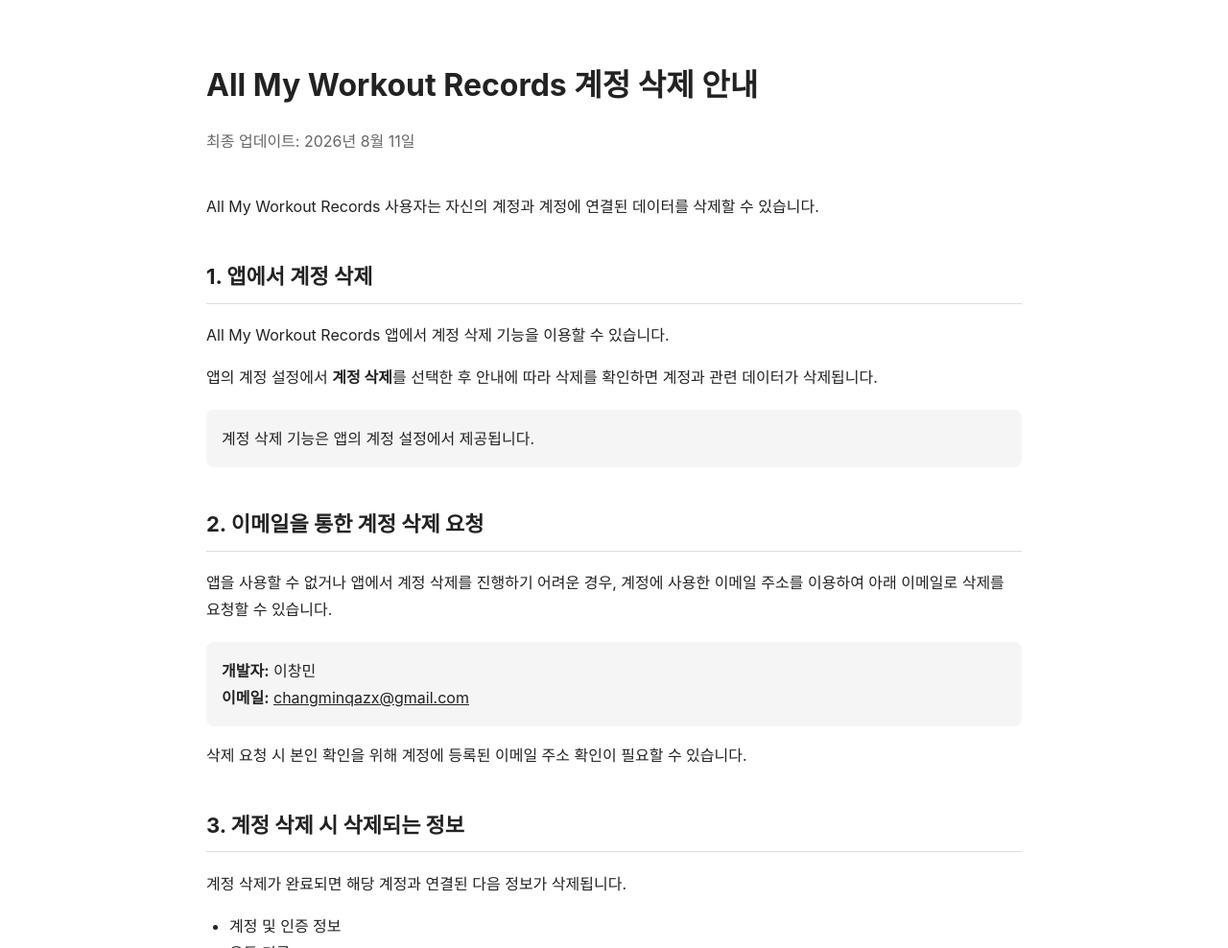
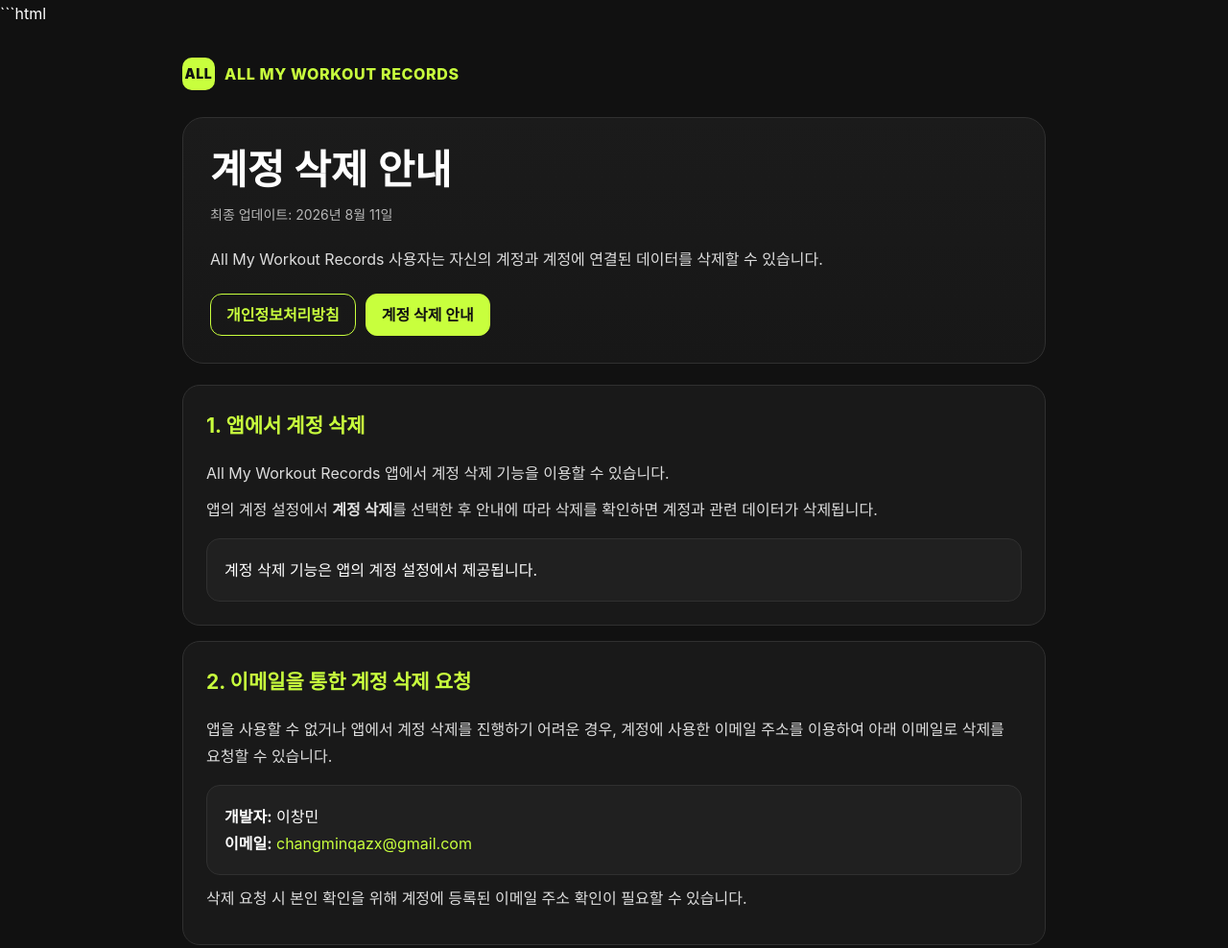
Before and after one commit to leechangmin01/all-my-workout-records-privacy, a plain HTML site: page delete-account.html in a window 1280 px wide. Shown: the top 988 px of the page at 96% size. Drawn offline with Linux system fonts and the light colour scheme.

Commit message:
Update delete-account.html

````diff
--- a/delete-account.html
+++ b/delete-account.html
@@ -1,3 +1,4 @@
+```html
 <!DOCTYPE html>
 <html lang="ko">
 <head>
@@ -6,68 +7,210 @@
   <title>All My Workout Records - 계정 삭제 안내</title>
 
   <style>
+    :root {
+      --bg: #111111;
+      --card: #191919;
+      --card-2: #202020;
+      --line: #303030;
+      --text: #ffffff;
+      --muted: #b8b8b8;
+      --accent: #c8ff3d;
+      --danger: #ff6b6b;
+    }
+
+    * {
+      box-sizing: border-box;
+    }
+
     body {
-      font-family: -apple-system, BlinkMacSystemFont, "Segoe UI", sans-serif;
-      max-width: 850px;
+      margin: 0;
+      font-family: -apple-system, BlinkMacSystemFont, "Segoe UI",
+        "Noto Sans KR", sans-serif;
+      background: var(--bg);
+      color: var(--text);
+      line-height: 1.75;
+    }
+
+    .wrap {
+      width: min(900px, calc(100% - 32px));
       margin: 0 auto;
-      padding: 40px 20px 80px;
-      line-height: 1.75;
-      color: #222;
-      background: #fff;
+      padding: 32px 0 64px;
+    }
+
+    .brand {
+      display: inline-flex;
+      align-items: center;
+      gap: 10px;
+      margin-bottom: 28px;
+      font-weight: 800;
+      letter-spacing: 0.04em;
+      color: var(--accent);
+    }
+
+    .brand-mark {
+      width: 34px;
+      height: 34px;
+      border-radius: 10px;
+      background: var(--accent);
+      color: #111;
+      display: grid;
+      place-items: center;
+      font-weight: 900;
+      font-size: 14px;
+    }
+
+    .hero {
+      background: linear-gradient(180deg, #1b1b1b 0%, #171717 100%);
+      border: 1px solid var(--line);
+      border-radius: 22px;
+      padding: 28px;
+      margin-bottom: 22px;
     }
 
     h1 {
-      font-size: 32px;
-      margin-bottom: 8px;
+      margin: 0 0 8px;
+      font-size: clamp(28px, 5vw, 42px);
+      line-height: 1.25;
+    }
+
+    .meta {
+      margin: 0;
+      color: var(--muted);
+      font-size: 14px;
+    }
+
+    .intro {
+      color: #dddddd;
+      margin-top: 20px;
+    }
+
+    .card {
+      background: var(--card);
+      border: 1px solid var(--line);
+      border-radius: 18px;
+      padding: 24px;
+      margin-top: 16px;
     }
 
     h2 {
-      margin-top: 40px;
-      font-size: 22px;
-      border-bottom: 1px solid #ddd;
-      padding-bottom: 8px;
+      font-size: 21px;
+      margin: 0 0 16px;
+      color: var(--accent);
+    }
+
+    p {
+      margin: 10px 0;
+      color: #dddddd;
     }
 
     ul {
-      padding-left: 24px;
+      margin: 10px 0;
+      padding-left: 22px;
+      color: #dddddd;
     }
 
-    .meta {
-      color: #666;
-      margin-bottom: 40px;
+    li + li {
+      margin-top: 6px;
     }
 
     .notice {
-      margin-top: 20px;
-      padding: 16px;
-      background: #f5f5f5;
-      border-radius: 8px;
+      margin-top: 16px;
+      padding: 18px;
+      background: var(--card-2);
+      border: 1px solid var(--line);
+      border-radius: 14px;
     }
 
     .warning {
-      margin-top: 20px;
-      padding: 16px;
-      background: #fff4f4;
-      border: 1px solid #f0cccc;
-      border-radius: 8px;
+      margin-top: 16px;
+      padding: 18px;
+      background: rgba(255, 107, 107, 0.08);
+      border: 1px solid rgba(255, 107, 107, 0.45);
+      border-radius: 14px;
+      color: #ffd2d2;
     }
 
     a {
-      color: inherit;
+      color: var(--accent);
+      text-decoration: none;
+    }
+
+    a:hover {
+      text-decoration: underline;
+    }
+
+    .nav {
+      margin-top: 22px;
+      display: flex;
+      gap: 10px;
+      flex-wrap: wrap;
+    }
+
+    .nav a {
+      display: inline-flex;
+      align-items: center;
+      justify-content: center;
+      min-height: 44px;
+      padding: 0 16px;
+      border-radius: 12px;
+      border: 1px solid var(--accent);
+      color: var(--accent);
+      font-weight: 700;
+    }
+
+    .nav a.primary {
+      background: var(--accent);
+      color: #111;
+    }
+
+    footer {
+      margin-top: 36px;
+      padding-top: 22px;
+      border-top: 1px solid var(--line);
+      color: #888;
+      font-size: 13px;
+      text-align: center;
+    }
+
+    @media (max-width: 600px) {
+      .wrap {
+        width: min(100% - 22px, 900px);
+        padding-top: 20px;
+      }
+
+      .hero,
+      .card {
+        padding: 20px;
+        border-radius: 16px;
+      }
     }
   </style>
 </head>
 
 <body>
+  <main class="wrap">
 
-<h1>All My Workout Records 계정 삭제 안내</h1>
+    <div class="brand">
+      <div class="brand-mark">ALL</div>
+      ALL MY WORKOUT RECORDS
+    </div>
 
+    <section class="hero">
+      <h1>계정 삭제 안내</h1>
       <p class="meta">최종 업데이트: 2026년 8월 11일</p>
 
-<p>
-All My Workout Records 사용자는 자신의 계정과 계정에 연결된 데이터를 삭제할 수 있습니다.
+      <p class="intro">
+        All My Workout Records 사용자는 자신의 계정과
+        계정에 연결된 데이터를 삭제할 수 있습니다.
       </p>
 
+      <div class="nav">
+        <a href="./index.html">개인정보처리방침</a>
+        <a class="primary" href="./delete-account.html">계정 삭제 안내</a>
+      </div>
+    </section>
+
+    <section class="card">
       <h2>1. 앱에서 계정 삭제</h2>
 
       <p>
@@ -75,14 +218,16 @@
       </p>
 
       <p>
-앱의 계정 설정에서 <strong>계정 삭제</strong>를 선택한 후 안내에 따라 삭제를 확인하면
-계정과 관련 데이터가 삭제됩니다.
+        앱의 계정 설정에서 <strong>계정 삭제</strong>를 선택한 후
+        안내에 따라 삭제를 확인하면 계정과 관련 데이터가 삭제됩니다.
       </p>
 
       <div class="notice">
         계정 삭제 기능은 앱의 계정 설정에서 제공됩니다.
       </div>
+    </section>
 
+    <section class="card">
       <h2>2. 이메일을 통한 계정 삭제 요청</h2>
 
       <p>
@@ -99,10 +244,10 @@
       <p>
         삭제 요청 시 본인 확인을 위해 계정에 등록된 이메일 주소 확인이 필요할 수 있습니다.
       </p>
+    </section>
 
+    <section class="card">
       <h2>3. 계정 삭제 시 삭제되는 정보</h2>
-
-<p>계정 삭제가 완료되면 해당 계정과 연결된 다음 정보가 삭제됩니다.</p>
 
       <ul>
         <li>계정 및 인증 정보</li>
@@ -113,7 +258,9 @@
         <li>신체 정보(체중, 골격근량, 체지방량, 체지방률 등)</li>
         <li>계정과 연결된 기타 운동 데이터</li>
       </ul>
+    </section>
 
+    <section class="card">
       <h2>4. 삭제 후 복구</h2>
 
       <div class="warning">
@@ -124,7 +271,9 @@
         계정 삭제 후 동일한 이메일 주소로 다시 가입할 수 있지만,
         새로운 계정으로 생성되며 이전에 삭제된 운동 기록과 신체 정보는 복원되지 않습니다.
       </p>
+    </section>
 
+    <section class="card">
       <h2>5. 데이터 보관</h2>
 
       <p>
@@ -132,18 +281,23 @@
         다만 관련 법령에 따라 일정 기간 보관해야 하는 정보가 있는 경우에는
         해당 법령에서 정한 기간 동안 필요한 범위에서 보관될 수 있습니다.
       </p>
+    </section>
 
+    <section class="card">
       <h2>6. 문의</h2>
-
-<p>
-계정 또는 개인정보 삭제와 관련된 문의는 아래 연락처로 요청할 수 있습니다.
-</p>
 
       <div class="notice">
         <strong>개발자:</strong> 이창민<br />
         <strong>이메일:</strong>
         <a href="mailto:changminqazx@gmail.com">changminqazx@gmail.com</a>
       </div>
+    </section>
 
+    <footer>
+      © 2026 All My Workout Records
+    </footer>
+
+  </main>
 </body>
 </html>
+```
````
Lines whose indentation alone changed are shown as unchanged.
